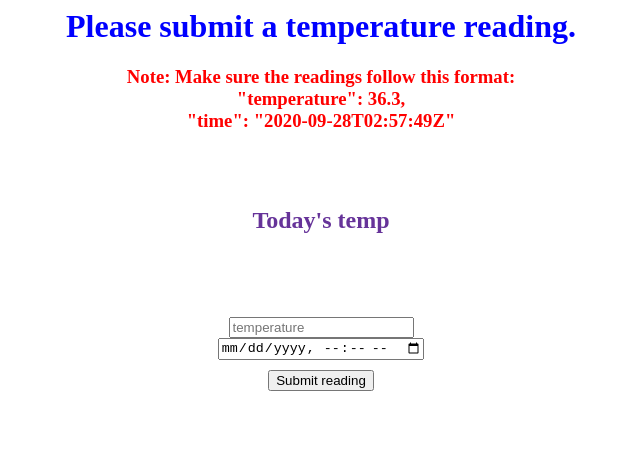
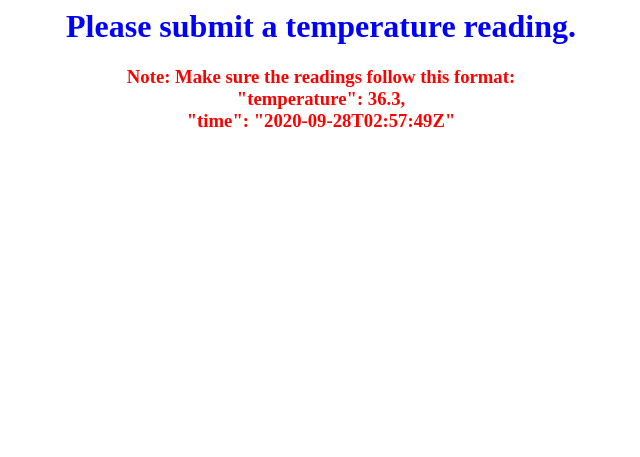
Before and after one commit to gsrqm/vladaRepo, a plain HTML site: page index.html in a window 1280 px wide. Shown: the whole page, without its empty margins (319-959 px from the left). Drawn offline with Linux system fonts and the light colour scheme.

Commit message:
Update index.html

```diff
--- a/index.html
+++ b/index.html
@@ -40,8 +40,8 @@
             margin-top: 10px;
         }
     </style>
-    </head>
-    <body>
+</head>
+<body>
     <h1>
         Please submit a temperature reading.
     </h1>
@@ -49,13 +49,5 @@
         "temperature": 36.3, <br>
         "time": "2020-09-28T02:57:49Z"
     </h3>
-<br>
-<br>
-    <h2>Today's temp</h2>
-    <form id="temperature-form" action="https://chatgpt-api.vsebas.workers.dev/" method="POST">
-      <input id="temperature" type="number" placeholder="temperature" step="0.1" required />
-      <input id="time" type="datetime-local" placeholder="time" required />
-      <button type="submit" value="Submit">Submit reading</button>
-    </form>
-    </body>
+</body>
 </html>
```
